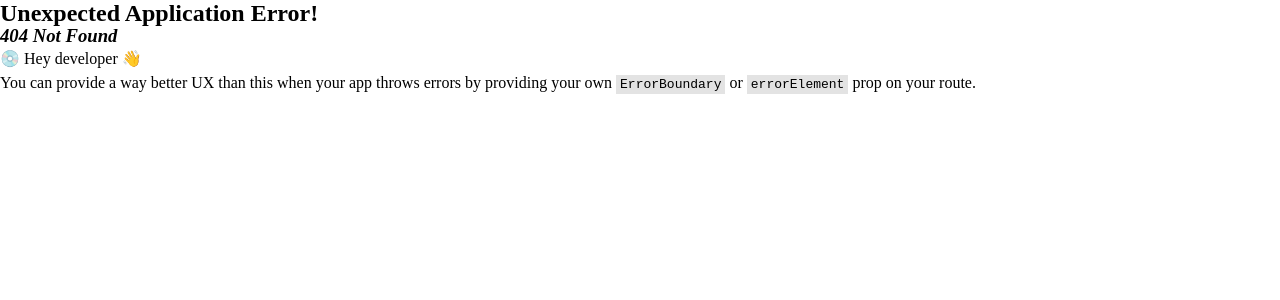
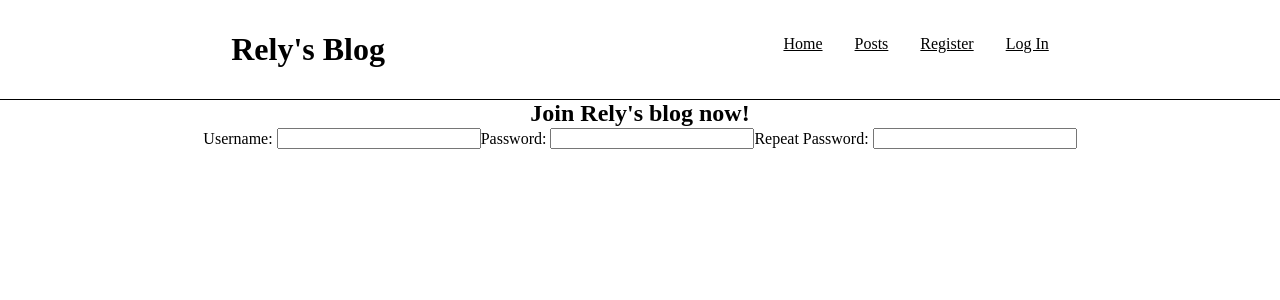
Before and after one commit to Relyful/blogApiFrontend, a React (Vite) app: page /register in a window 1280 px wide. Before the commit this address had no page. Shown: the top 300 px of the page. Built offline with nearby package versions, Linux system fonts and the light colour scheme.

Commit message:
Create register page and start form

```diff
--- a/src/components/Header/Header.jsx
+++ b/src/components/Header/Header.jsx
@@ -57,7 +57,10 @@ function App() {
               <span onClick={logout}>Logout</span>
             </>
           ) : (
+            <>
+            <Link to="/register">Register</Link>
             <Link to="/login">Log In</Link>
+            </>
           )}
         </div>
       </header>
--- a/src/components/Post/Post.jsx
+++ b/src/components/Post/Post.jsx
@@ -98,7 +98,6 @@ export default function Post() {
       <div className="title">{post.title}</div>
       <div className="content">{post.message}</div>
       <div className="comments">
-        {console.log(user)}
         {user ? <NewCommentForm postId={postId}/> : <></>}
         {post.comments.length < 1 ? <p>No comments yet.</p> : <Comments commentsData={post.comments}/>}
       </div>
--- /dev/null
+++ b/src/components/Register/Register.jsx
@@ -0,0 +1,15 @@
+export default function Register() {
+  return (
+    <>
+      <h2>Join Rely's blog now!</h2>
+      <form>
+        <label htmlFor="username">Username: </label>
+        <input type="text" name="username" id="username" required minLength={5} />
+        <label htmlFor="password">Password: </label>
+        <input type="password" name="password" id="password" />
+        <label htmlFor="repeatPassword">Repeat Password: </label>
+        <input type="password" name="repeastPassword" id="repeatPassword" />
+      </form>
+    </>
+  )
+}
--- a/src/index.css
+++ b/src/index.css
@@ -78,5 +78,6 @@ textarea:not([rows]) {
 
 main {
   display: flex;
-  justify-content: center;
+  align-items: center;
+  flex-direction: column;
 }
--- a/src/main.jsx
+++ b/src/main.jsx
@@ -7,6 +7,7 @@ import Header from './components/Header/Header.jsx'
 import LogIn from './components/LogIn/LogIn.jsx'
 import Posts from './components/Posts/Posts.jsx'
 import Post from './components/Post/Post.jsx'
+import Register from './components/Register/Register.jsx'
 
 const router = createBrowserRouter([
   {
@@ -16,6 +17,7 @@ const router = createBrowserRouter([
       {index: true, element: <Posts />},
       {path: "login", element: <LogIn />},
       {path: "posts/:postId", element: <Post />},
+      {path: "register", element: <Register />},
     ]
   }
 ])
```
Also changed, not shown: src/components/Register/Register.module.css (added).
